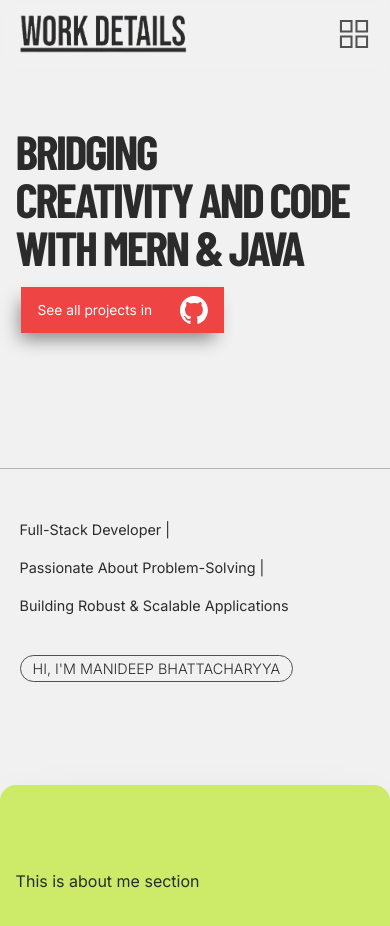
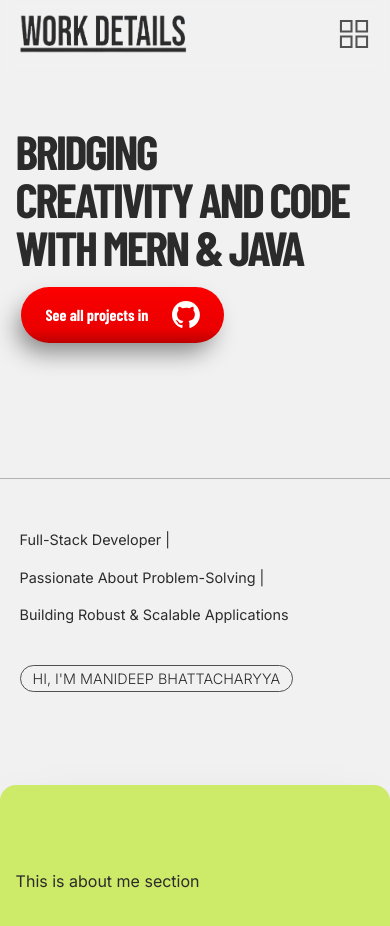
Before and after one commit to Manideep-X/My-work-details, a React (Vite) app: page / in a window 390 px wide. Shown: the top 926 px of the page. Built offline with nearby package versions, Linux system fonts and the light colour scheme; a web font is replaced by a local one.

Commit message:
minor changes

```diff
--- a/src/components/CallToAction.jsx
+++ b/src/components/CallToAction.jsx
@@ -62,17 +62,19 @@ const CallToAction = () => {
         </div>
       ))}
       <a href="https://github.com/Manideep-X?tab=repositories" target='_blank' className={`
-          sm:hidden transition-all duration-500 ease-in-out transform w-[55%]
+          sm:hidden transition-all rounded-full
+          duration-500 ease-in-out transform w-[55%]
           ${visibleMsg.includes(2) ? 'opacity-100' : 'opacity-0'}
         `}>
         <div className={`
-          text-[0.86rem]
+          text-[0.9rem] rounded-full
           flex items-center justify-between bg-red-500
-          shadow-[-5px_10px_18px_-4px_rgba(0,0,0,0.45)]
-          ml-[5.5vw] mt-4 w-[52%] px-4 py-[0.6rem]
+          bg-[linear-gradient(rgb(255,0,0),rgb(245,0,0),rgb(240,0,0),rgb(235,0,0),rgb(190,0,0))]
+          shadow-[-7px_13px_25px_-4px_rgba(0,0,0,0.45)]
+          ml-[5.5vw] mt-4 w-[52%] px-6 py-[0.9rem]
           transition-all duration-200 ease-in-out
         `}>
-          <p className='text-white'>See all projects in</p>
+          <p className='text-white font-titles font-bold text-base'>See all projects in</p>
           <img src="src/assets/github-mark-white.svg" alt="GitHub" className='w-7' />
         </div>
       </a>
--- a/src/components/Navbar.jsx
+++ b/src/components/Navbar.jsx
@@ -60,7 +60,7 @@ const Navbar = () => {
     lg:grid lg:grid-cols-[48%_42%_10%] justify-between pt-[1.3vh] px-[4vw]
     transition-all duration-700 ease-in-out transform -translate-y-full
     ${navVisible ? 'translate-y-0' : ''}
-    ${isOpen ? 'h-auto bg-[rgba(216,216,216,0.6)] shadow-lg' : 'h-[4.5rem] bg-[rgba(241,241,241,0.3)] shadow-none'}
+    ${isOpen ? 'h-auto bg-[rgba(216,216,216,0.6)] shadow-lg rounded-b-2xl md:rounded-b-3xl lg:rounded-b-none' : 'h-[4.5rem] bg-[rgba(241,241,241,0.3)] shadow-none rounded-b-none'}
     `}>
       <div className='flex lg:block justify-between items-center z-[70]'>
         <a href="" className='md:w-60 s:w-48 w-44 block'><img src="./src/assets/icon3.png" alt="Work Projects" /></a>
@@ -84,7 +84,7 @@ const Navbar = () => {
         Contacts
       </a>
       <div className="lg:hidden flex border-t-[1px] border-[#2b2b2b] py-2 mt-[10%] justify-between">
-        <p className='sm:text-[0.9rem] text-[0.8rem]'>Site last updated on: Sep 2024</p>
+        <p className='sm:text-[0.9rem] text-[0.8rem]'>Site last updated on: Feb 2025</p>
         <p className='sm:text-[0.9rem] text-[0.8rem] tracking-tighter'>&copy; WORK DETAILS</p>
       </div>
     </nav>
```
